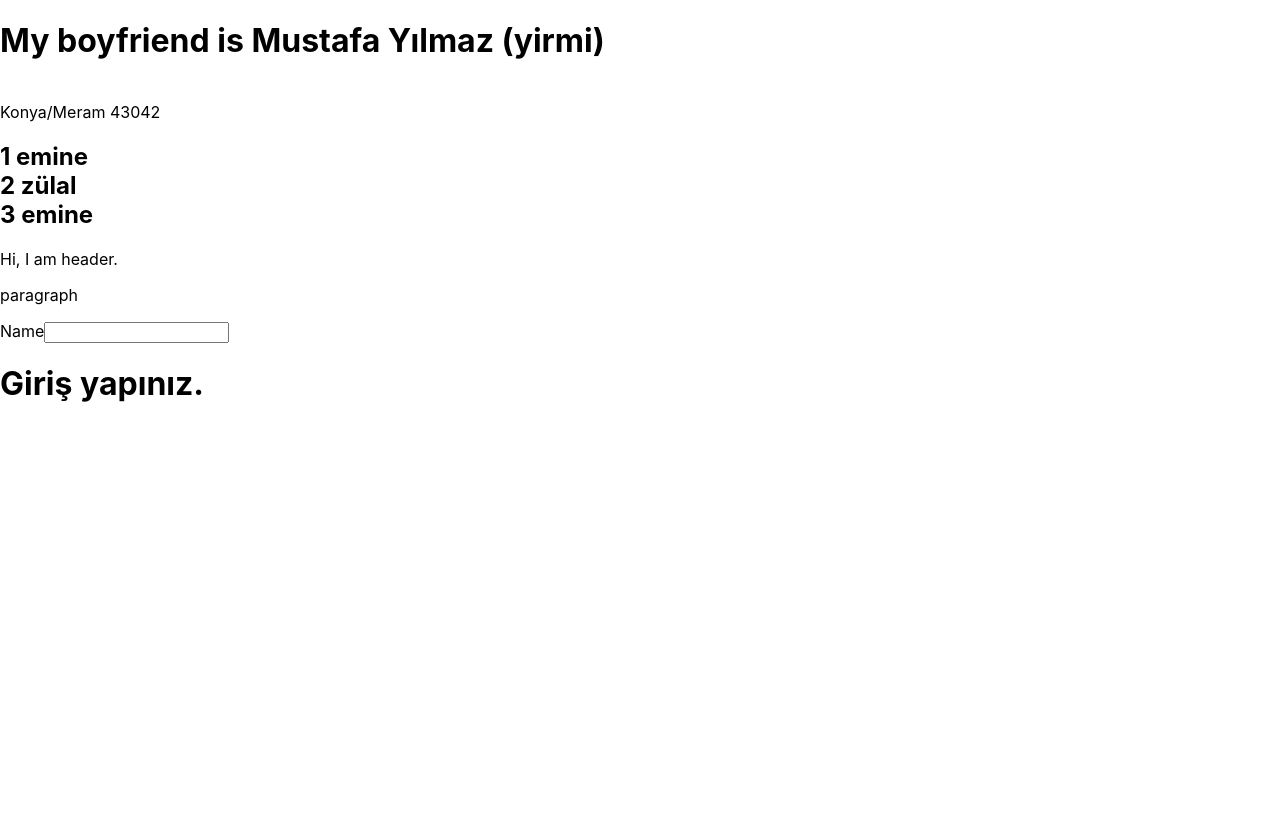
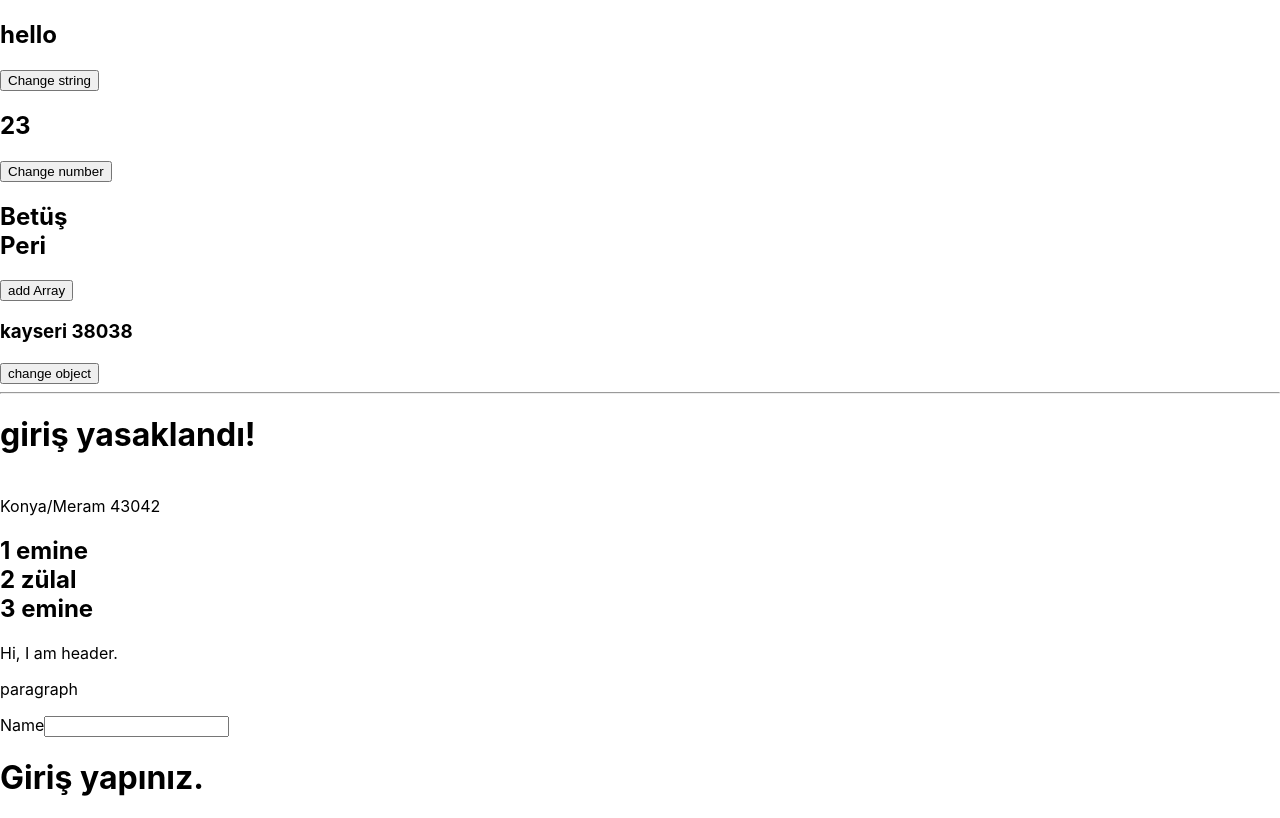
Before and after one commit to rumeysakyrk/new-react, a React (Create React App) app: page / in a window 1280 px wide. Built offline with nearby package versions, Linux system fonts and the light colour scheme.

Commit message:
setState

```diff
--- a/src/App.js
+++ b/src/App.js
@@ -2,6 +2,7 @@
 import './App.css';
 import Header from './components/forheader';
 import User from './components/User';
+import {useState} from "react";
 
 const name="Rumeysa"
 const surname="Kayrak"
@@ -22,9 +23,29 @@ const friends=[
 ]
 
 function App() {
+  const [changeString, setChangeString]=useState("hello");
+  const [changeNumber, setChangeNumber]= useState(23);
+  const [changeArray, setChangeArray]=useState(["Betüş", "Peri"]);
+  const [changeObject, setChangeObject]=useState({title:"kayseri", zip:38038});
   return (
     <>
-    <User name1="Mustafa"  isLoggedIn1={true} age={"yirmi"} friends={friends}
+    <h2> {changeString} </h2>
+    <button onClick={() => (setChangeString("good bye")) }> Change string
+    </button>
+    <br></br>
+    <h2> {changeNumber} </h2>
+    <button onClick={()=> (setChangeNumber(32) )}> Change number</button>
+    <br></br>
+    <h2>
+      {changeArray.map((item,index)=> <div key={index}>  {item} </div> )}
+    </h2>
+    <button onClick={()=>(setChangeArray([...changeArray,"selenaa"]))} > add Array</button>
+    <br></br>
+    <h3> {changeObject.title} {changeObject.zip} </h3>
+    <button onClick={()=>(setChangeObject({...changeObject, title:"konya", zip:42042}))}> change object</button>
+
+    <hr />
+    <User name1="Mustafa" isLoggedIn1={false} age={"yirmi"} friends={friends}
     location={{title:"Konya/Meram", zip:43042}}
     />
       <Header />
@@ -38,6 +59,7 @@ function App() {
       <h1>
       {isLoggedIn ? `My name is ${name}, my surname is ${surname}` : 'Giriş yapınız.'}
       </h1>
+
     </>
   );
 }
```
